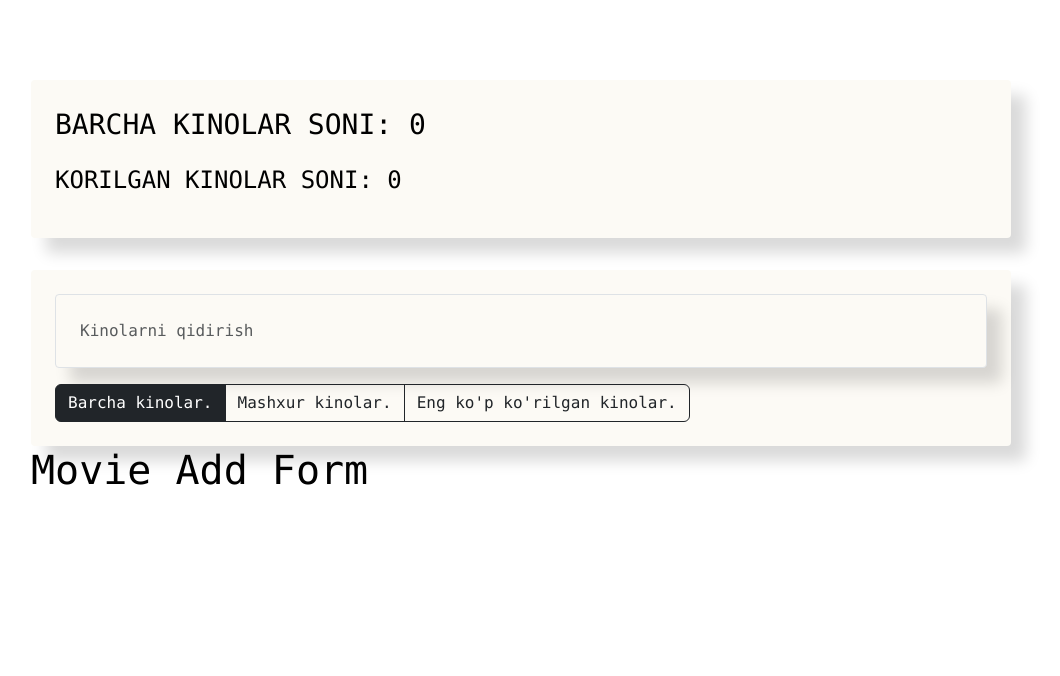
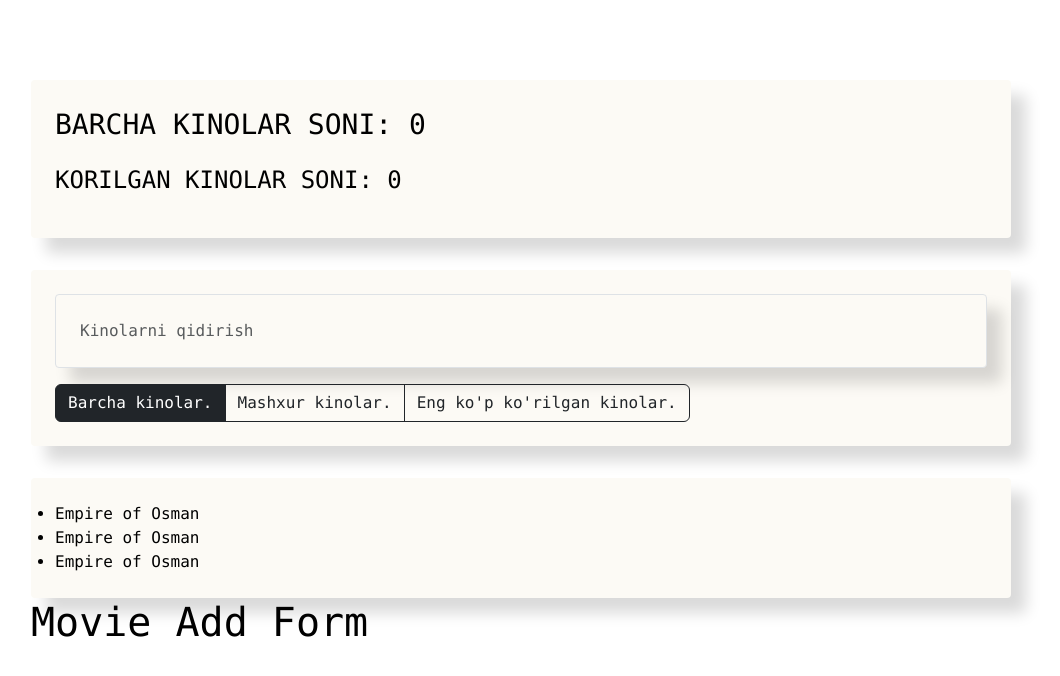
Before and after one commit to bobur2308/MovieApp, a Vue app: page / in a window 1280 px wide. Shown: the top 676 px of the page, without its empty margins (119-1179 px from the left). Built offline with nearby package versions, Linux system fonts and the light colour scheme.

Commit message:
Update MovieList.vue

```diff
--- a/src/components/movie-list/MovieList.vue
+++ b/src/components/movie-list/MovieList.vue
@@ -1,12 +1,18 @@
-<template lang="">
-  <div>
-
-  </div>
+<template>
+  <ul class="movie-list list-group">
+    <MovieListItem/>
+    <MovieListItem/>
+    <MovieListItem/>
+  </ul>
 </template>
 
 <script>
+import MovieListItem from '../movie-list-item/MovieListItem.vue';
+
 export default {
-
+  components:{
+    MovieListItem
+  }
 }
 </script>
 
```
